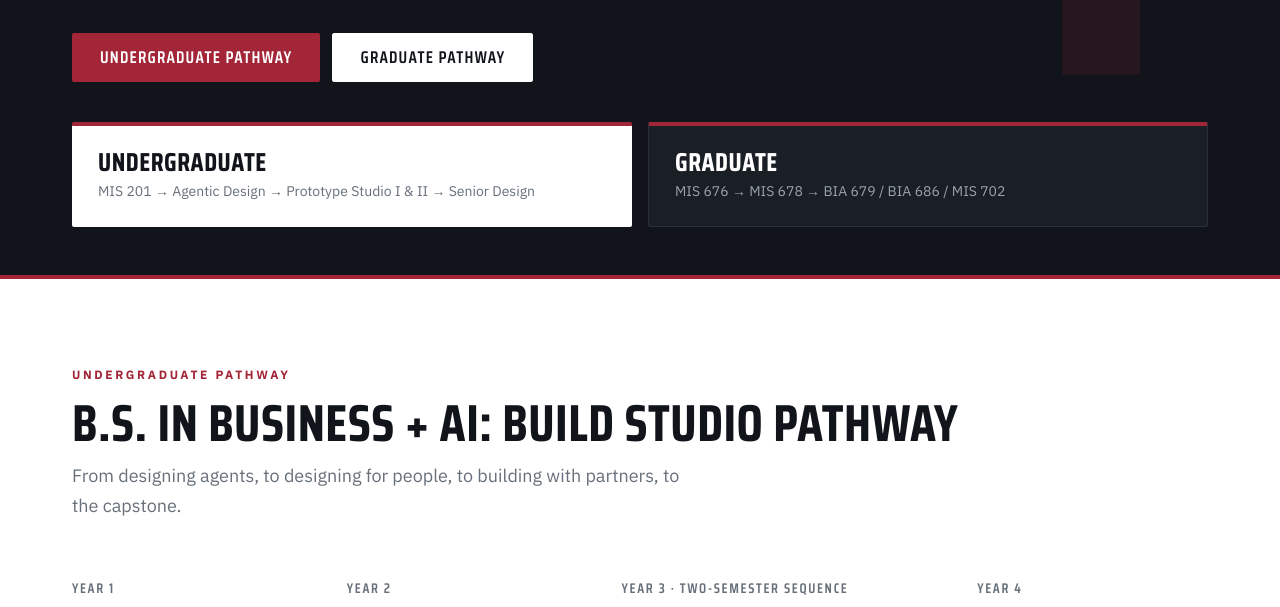
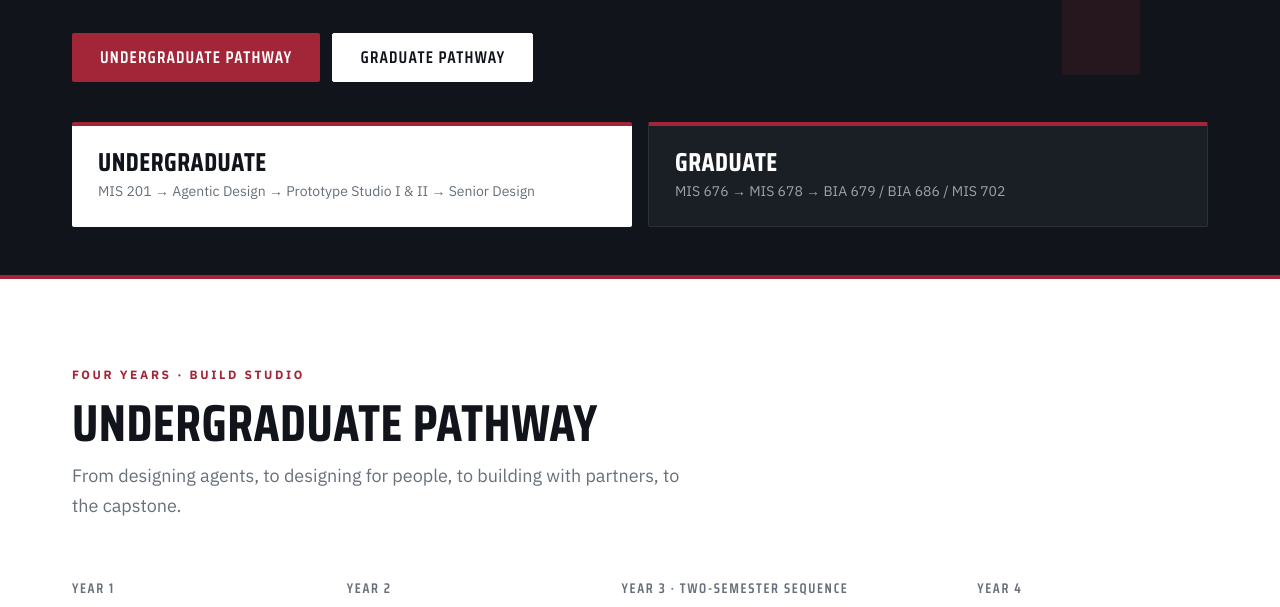
Before and after one commit to aronlindberg/aronlindberg.github.io, a plain HTML site: page build-studio/for-students.html in a window 1280 px wide. Shown: the part 520-1127 px from the top of the page. Drawn offline with Linux system fonts and the light colour scheme.

Commit message:
Build Studio: retitle undergraduate pathway heading
Co-Authored-By: Claude Opus 5.5 <noreply@anthropic.com>

```diff
--- a/build-studio/for-students.html
+++ b/build-studio/for-students.html
@@ -62,8 +62,8 @@
 <section class="section section--white pathway-section" id="undergraduate">
   <div class="container">
     <div class="section-header">
-      <span class="label">Undergraduate Pathway</span>
-      <h2>B.S. in Business + AI: Build Studio Pathway</h2>
+      <span class="label">Four Years · Build Studio</span>
+      <h2>Undergraduate Pathway</h2>
       <p>From designing agents, to designing for people, to building with partners, to the capstone.</p>
     </div>
     <div class="pathway pathway--four">
```
